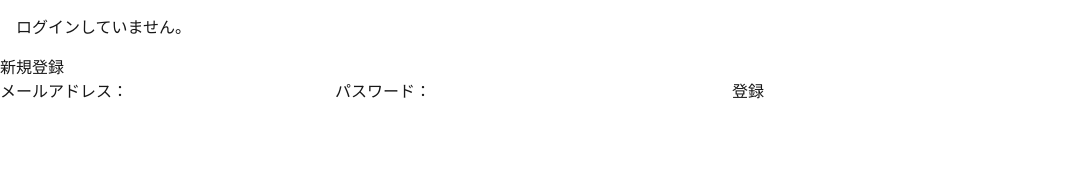
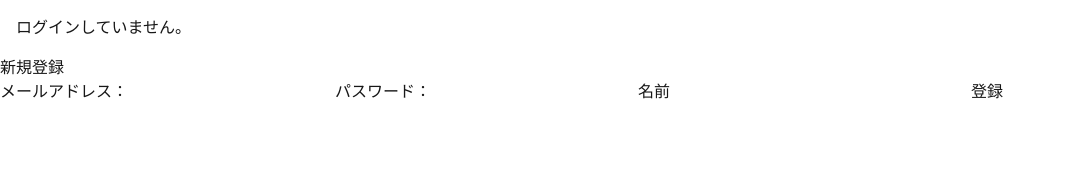
Before and after one commit to yuto1920/supabase_test, a Next.js app: page /signup in a window 1280 px wide. Shown: the top 170 px of the page, without its empty margins (0-1066 px from the left). Built offline with nearby package versions, Linux system fonts and the light colour scheme; no server answers.

Commit message:
stateの管理を一つのページにまとめる

```diff
--- /dev/null
+++ b/hooks/state.js
@@ -0,0 +1,48 @@
+"use client";
+import { createContext, useContext, useState, useEffect } from "react";
+import { supabase } from "@/app/utils/supabase";
+
+const AuthContext = createContext();
+
+export function AuthProvider({ children }) {
+  const [email, setEmail] = useState('');
+  const [password, setPassword] = useState('');
+  const [currentUser, setCurrentUser] = useState(null);
+  const [name, setName] = useState('')
+  const [loading, setLoading] = useState(true);
+
+  useEffect(() => {
+    const fetchUser = async () => {
+      const { data, error } = await supabase.auth.getSession();
+      if (data?.session?.user) {
+        setCurrentUser(data.session.user);
+      }
+      setLoading(false);
+    };
+
+    fetchUser();
+
+    // auth 状態変化を監視
+    const { data: { subscription } } = supabase.auth.onAuthStateChange((_event, session) => {
+      if (session?.user) {
+        setCurrentUser(session.user);
+      } else {
+        setCurrentUser(null);
+      }
+    });
+
+    return () => subscription.unsubscribe();
+  }, []);
+
+  return (
+    <AuthContext.Provider
+      value={{ email, setEmail, password, setPassword, currentUser, setCurrentUser, name, setName }}
+    >
+      {children}
+    </AuthContext.Provider>
+  );
+}
+
+export function useAuth() {
+  return useContext(AuthContext);
+}
--- a/src/app/components/Header.js
+++ b/src/app/components/Header.js
@@ -1,10 +1,11 @@
 'use client'
 import { useState, useEffect } from 'react';
 import { supabase } from '../utils/supabase';
+import { useAuth } from "../../../hooks/state";
 
 const Header = () => {
     // ユーザー情報の初期値はnullの方が状態管理しやすい
-    const [currentUser, setCurrentUser] = useState(null);
+    const { currentUser, setCurrentUser, name} = useAuth();
 
     useEffect(() => {
         // 1. 最初に現在のセッション情報を取得して、ユーザー状態をセット
@@ -12,7 +13,6 @@ const Header = () => {
             const { data: { session } } = await supabase.auth.getSession();
             if (session) {
                 setCurrentUser(session.user);
-                console.log(session.user)
             }
         };
         fetchUser();
@@ -27,18 +27,25 @@ const Header = () => {
             }
         });
 
+
         // 3. コンポーネントが不要になったらリスナーを解除（クリーンアップ）
         return () => {
             subscription.unsubscribe();
         };
     }, []);
 
+    useEffect( () => {
+        console.log("currentUser",currentUser)
+    },[setCurrentUser])
+
 
     return (
          <div style={{ padding: "1rem" }}>
     {currentUser ? (
       <div suppressHydrationWarning={true}>
-                    <div style={{ paddingBottom: "1rem" }}>{currentUser.email} でログインしています。</div>
+        <div style={{ paddingBottom: "1rem" }}>
+            {name} ログインしています。
+        </div>
       </div>
     ) : (
       <div suppressHydrationWarning={true}>ログインしていません。</div>
--- a/src/app/components/Login.js
+++ b/src/app/components/Login.js
@@ -4,12 +4,12 @@ import { useEffect, useState } from 'react';
 import { supabase } from '../utils/supabase';
 // useRouterをインポート
 import { useRouter } from 'next/navigation';
+import { useAuth } from "../../../hooks/state"
 
 // コンポーネント名はファイル名や役割に合わせてLoginにするのがおすすめです
 export default function Login() {
-  const [email, setEmail] = useState('');
-  const [password, setPassword] = useState('');
   const router = useRouter();
+  const { email, setEmail, password, setPassword} = useAuth();
 
   // 1. 関数がイベント(e)を受け取るようにする
   const handleSubmit = async (e) => {
--- a/src/app/components/Logout.js
+++ b/src/app/components/Logout.js
@@ -6,9 +6,10 @@ import { supabase } from '../utils/supabase';
 
 // useRouterをインポート
 import { useRouter } from 'next/navigation';
+import { useAuth } from "../../../hooks/state"
 
 const Logout = () => {
-  const [currentUser, setcurrentUser] = useState('');
+  const {currentUser, setCurrentUser} = useAuth();
   // routerを使うための記述
   const router = useRouter();
 
@@ -21,7 +22,7 @@ const Logout = () => {
       // supabaseに用意されている現在ログインしているユーザーを取得する関数
       const { data: { user } } = await supabase.auth.getUser()
       // currentUserにユーザーのメールアドレスを格納
-      setcurrentUser(user.email)
+      setCurrentUser(user.email)
     }
   }
 
--- a/src/app/components/SignUp.js
+++ b/src/app/components/SignUp.js
@@ -1,12 +1,12 @@
 'use client'
-import { useState } from 'react';
 import { supabase } from '../utils/supabase';
 import { useRouter } from 'next/navigation';
+import { useAuth } from '../../../hooks/state';
+import { addUser } from '../utils/supabaseFunction';
 
-export default function Register() {
-  const [email, setEmail] = useState('');
-  const [password, setPassword] = useState('');
+export default function SignUp() {
   const router = useRouter();
+  const { email, setEmail, password, setPassword, name, setName } = useAuth();
 
   // 1. 関数がイベントオブジェクト(e)を受け取るようにする
   const handleSubmit = async (e) => {
@@ -17,8 +17,14 @@ export default function Register() {
       const { data, error } = await supabase.auth.signUp({ email, password });
 
       if (error) throw error; // エラーがあればcatchブロックに投げる
+      //const userId = data.user?.id;
+      //console.log("新規登録ユーザーID:", userId);
+      //console.log("data",data);
+      //if (userId){
+        //await addUser(userId, email, name)
+      //}
 
-      console.log(data);
+
       alert('登録完了メールを確認してください。');
       router.push('/Login');
 
@@ -26,6 +32,7 @@ export default function Register() {
       // 4. try...catchでエラーを安全に処理する
       alert(error.message);
     }
+
   }
 
   return (
@@ -51,6 +58,15 @@ export default function Register() {
             onChange={(e) => setPassword(e.target.value)}
           />
           {/* 3. ボタンのtypeを"submit"にし、onClickを削除 */}
+          <label>
+            名前
+          </label>
+          <input
+            type="text"
+            name="name"
+            onChange={(e) => setName(e.target.value)}
+          />
+
           <button
             type="submit"
             style={{ width: 220 }}
--- a/src/app/layout.js
+++ b/src/app/layout.js
@@ -1,6 +1,7 @@
 import { Geist, Geist_Mono } from "next/font/google";
 import "./globals.css";
 import Header from "./components/Header";
+import { AuthProvider } from "../../hooks/state";
 
 const geistSans = Geist({
   variable: "--font-geist-sans",
@@ -17,14 +18,18 @@ export const metadata = {
   description: "Generated by create next app",
 };
 
+
+
 export default function RootLayout({ children }) {
   return (
     <html lang="en">
       <body
         className={`${geistSans.variable} ${geistMono.variable} antialiased`}
       >
-        <Header />
-        {children}
+        <AuthProvider>
+          <Header />
+          {children}
+        </AuthProvider>
       </body>
     </html>
   );
--- a/src/app/utils/supabase.js
+++ b/src/app/utils/supabase.js
@@ -1,5 +1,13 @@
-import { createClient } from '@supabase/supabase-js'
-// Create a single supabase client for interacting with your database
+import { createClient } from '@supabase/supabase-js';
 
-export const supabase = createClient(process.env.NEXT_PUBLIC_SUPABASE_URL,
-     process.env.NEXT_PUBLIC_SUPABASE_ANON_KEY)
+export const supabase = createClient(
+  process.env.NEXT_PUBLIC_SUPABASE_URL,
+  process.env.NEXT_PUBLIC_SUPABASE_ANON_KEY,
+  {
+    auth: {
+      persistSession: true,       // セッションをlocalStorageに保存
+      autoRefreshToken: true,     // アクセストークンを自動更新
+      detectSessionInUrl: true,   // OAuthリダイレクトの検出
+    },
+  }
+);
--- a/src/app/utils/supabaseFunction.js
+++ b/src/app/utils/supabaseFunction.js
@@ -32,3 +32,22 @@ export const addTodo = async (title) => {
 export const deleteTodo = async (id) => {
     await supabase.from("Todo").delete().eq("id",id)
 }
+
+export const addUser = async ( id,email, name) => {
+  const { data, error} = await supabase
+  .from("profiles")
+  .insert({ id: id,email: email, name: name})
+
+  if (error) {
+    console.error("Error addUser",error);
+    throw new Error("Could not add user")
+  }
+
+  return data
+}
+
+export const updataUser = async (id,email,name) => {
+  await supabase.from("profiles").upsert([
+  { id: id, email, name }
+]);
+}
```
Lines whose indentation alone changed are shown as unchanged.
